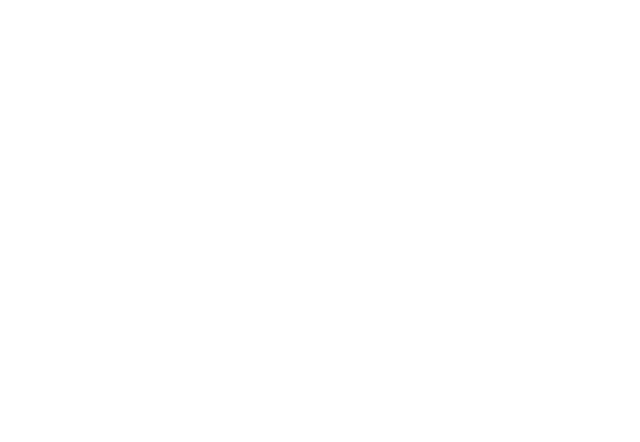
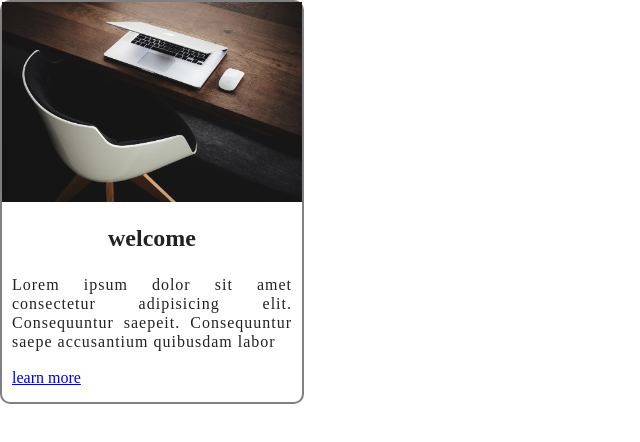
Before and after one commit to amirmohammadmm/startgit, a plain HTML site: page index.html in a window 1280 px wide. Shown: the whole page, without its empty margins (0-640 px from the left). Drawn offline with Linux system fonts and the light colour scheme.

Commit message:
created box

```diff
--- a/file/css/main.css
+++ b/file/css/main.css
@@ -86,6 +86,35 @@ textarea {
 /* ==========================================================================
    Author's custom styles
    ========================================================================== */
+
+
+   /* start header */
+
+
+   div.test{
+    width:300px;
+    height:400px;
+    border:2px solid gray;
+    border-radius:10px;
+   }
+   div.test h2{
+    text-align:center;
+   }
+   .test img{
+    width:300px;
+   }
+   .test p{
+    text-align:justify;
+    letter-spacing: 1px;
+    padding: 0px 10px ;
+    line-height: 19px;
+   }
+   .test a{
+    position: relative;
+    left:10px;
+   }
+
+
 
 /* ==========================================================================
    Helper classes
--- a/index.html
+++ b/index.html
@@ -23,6 +23,13 @@
 
 
 
+  <div class="test">
+    <img src="file/img/first.jpg" alt="">
+    <h2>welcome</h2>
+    <p>Lorem ipsum dolor sit amet consectetur adipisicing elit. Consequuntur saepeit. Consequuntur saepe accusantium quibusdam labor</p>
+    <a href="#">learn more</a>
+  </div>
+
 
 
 
```
Also changed, not shown: file/img/first.jpg (added).
